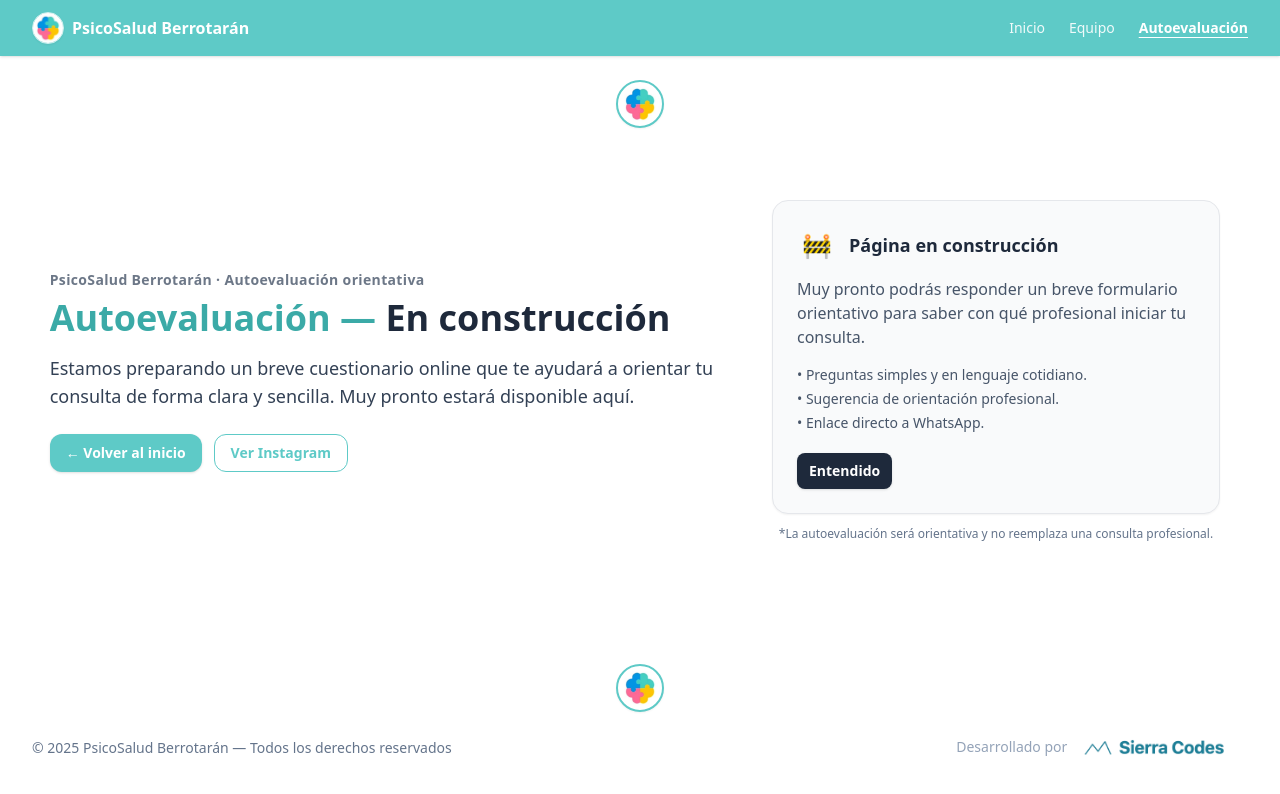
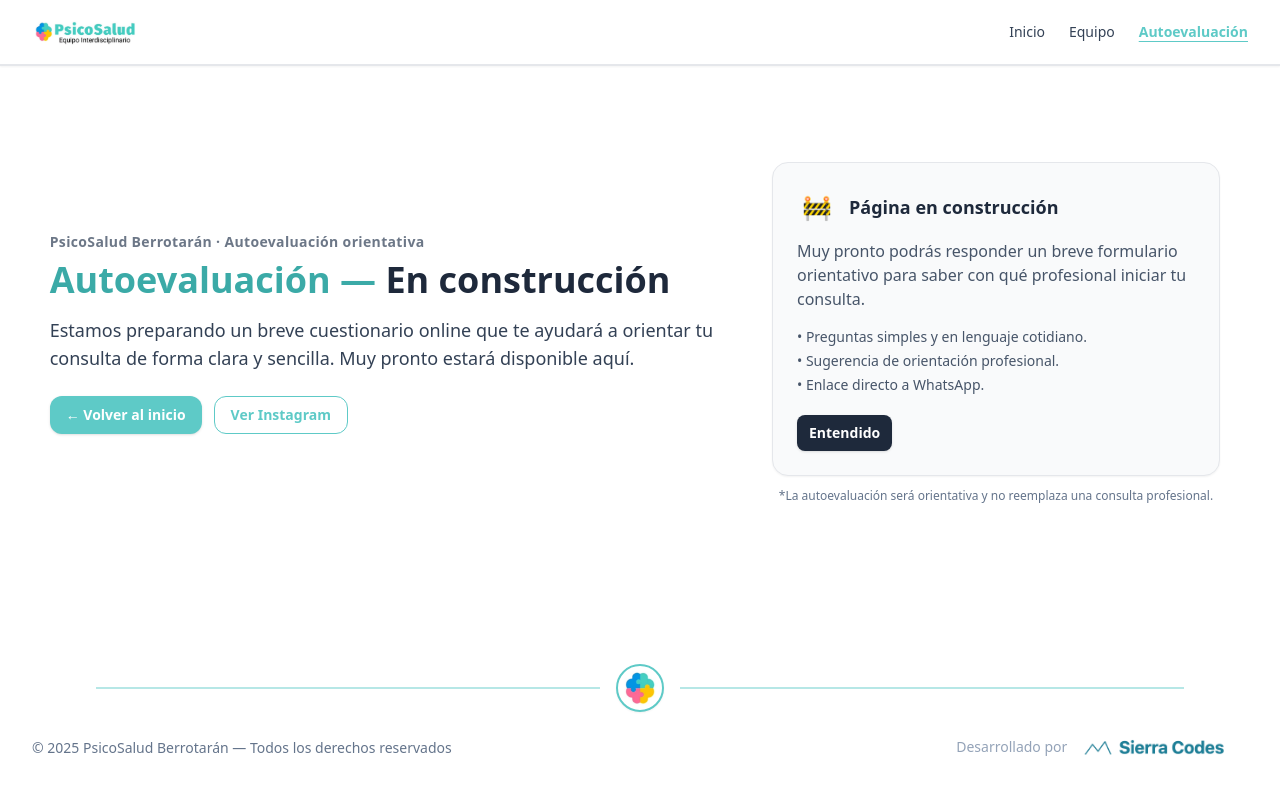
Before and after one commit to Sierra-Codes/PsicoSalud-Berrotaran, a plain HTML site: page autoevaluacion.html in a window 1280 px wide. Drawn offline with nearby package versions, Linux system fonts and the light colour scheme.

Commit message:
Update autoevaluacion.html

```diff
--- a/autoevaluacion.html
+++ b/autoevaluacion.html
@@ -18,44 +18,40 @@
 </head>
 
 <body class="min-h-screen bg-white text-slate-800 flex flex-col">
-  <!-- NAV -->
-  <header class="sticky top-0 z-50 bg-[var(--ps-turq)] shadow">
+  <!-- HEADER -->
+  <header class="sticky top-0 z-50 bg-white shadow-sm">
     <div class="mx-auto max-w-7xl px-4 sm:px-6 lg:px-8">
-      <nav class="flex items-center justify-between h-14">
+      <nav class="flex items-center justify-between h-16">
+        <!-- Logo -->
         <a href="/" class="flex items-center gap-2">
-          <img src="/assets/logo-solo.jpg" alt="PsicoSalud" class="w-8 h-8 rounded-full border border-white/70 shadow-sm" />
-          <span class="font-semibold text-white">PsicoSalud Berrotarán</span>
+          <img
+            src="/assets/logo-horizontal.jpg"
+            alt="PsicoSalud Berrotarán"
+            class="h-8 w-auto object-contain"
+          />
         </a>
+
+        <!-- Menú -->
         <div class="hidden sm:flex items-center gap-6 text-sm">
-          <a href="/#inicio" class="text-white/90 hover:text-white">Inicio</a>
-          <a href="/#equipo" class="text-white/90 hover:text-white">Equipo</a>
-          <a href="autoevaluacion.html" class="text-white font-semibold underline underline-offset-4">Autoevaluación</a>
+          <a href="/#inicio" class="text-slate-700 hover:text-[var(--ps-turq)] transition">Inicio</a>
+          <a href="/#equipo" class="text-slate-700 hover:text-[var(--ps-turq)] transition">Equipo</a>
+          <a href="/autoevaluacion.html"
+             class="text-[var(--ps-turq)] font-semibold underline underline-offset-4">
+            Autoevaluación
+          </a>
         </div>
       </nav>
     </div>
+
+    <!-- Línea divisoria inferior -->
+    <div class="border-t-2 border-[var(--ps-turq)]/45"></div>
   </header>
 
-  <!-- DIVISOR SUPERIOR -->
-  <div aria-hidden="true" class="pointer-events-none mt-6 mb-8">
-    <div class="max-w-6xl mx-auto px-4 sm:px-6 lg:px-8">
-      <div class="relative flex items-center justify-center">
-        <div class="absolute inset-0 flex items-center">
-          <div class="w-full h-[2px] bg-[var(--ps-turq)]/45"></div>
-        </div>
-        <div class="relative bg-white px-4">
-          <img
-            src="/assets/logo-solo.jpg"
-            alt="PsicoSalud logo"
-            class="w-12 h-12 rounded-full border-2 border-[var(--ps-turq)] p-0.5 bg-white shadow-sm"
-          />
-        </div>
-      </div>
-    </div>
-  </div>
+  <!-- MAIN CONTENT -->
+ <main class="flex-grow mx-auto max-w-7xl px-4 sm:px-6 lg:px-8 pt-24 pb-12">
 
-  <!-- MAIN CONTENT -->
-  <main class="flex-grow mx-auto max-w-7xl px-4 sm:px-6 lg:px-8 py-10">
     <div class="grid lg:grid-cols-12 gap-10 items-center">
+      <!-- Texto -->
       <div class="lg:col-span-7">
         <p class="text-sm font-semibold tracking-wide text-slate-600/80 mb-2">
           PsicoSalud Berrotarán · Autoevaluación orientativa
@@ -81,6 +77,7 @@
         </div>
       </div>
 
+      <!-- Tarjeta -->
       <div class="lg:col-span-5">
         <div class="max-w-md mx-auto rounded-2xl border border-[var(--ps-turq)]/40 bg-[var(--ps-gray)] p-6 shadow-sm">
           <div class="flex items-center gap-3">
@@ -116,7 +113,7 @@
     <div class="max-w-6xl mx-auto px-4 sm:px-6 lg:px-8">
       <div class="relative flex items-center justify-center">
         <div class="absolute inset-0 flex items-center">
-          <div class="w-full h-[2px] bg-[var(--ps-turq)]/45"></div>
+          <div class="w-full h-[2px] bg-[#5ECAC7]/45"></div>
         </div>
         <div class="relative bg-white px-4">
           <img
```
